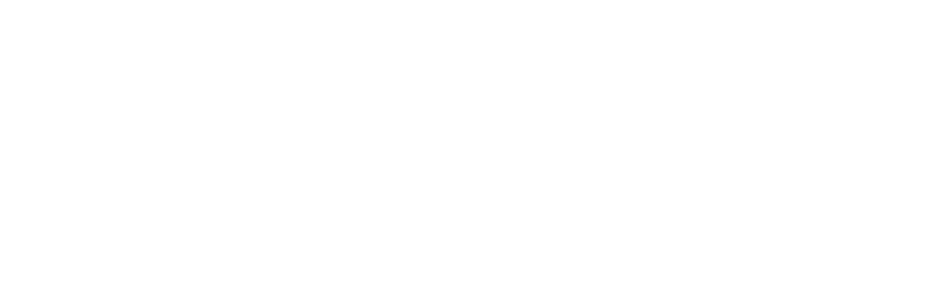
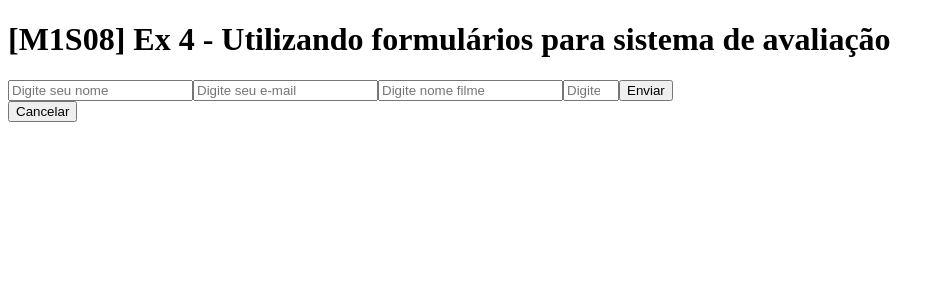
Before and after one commit to RodrigoRaiche/exerciciosAngular, an Angular app: page /avaliacao in a window 1280 px wide. Before the commit this address led to /. Shown: the top 300 px of the page, without its empty margins (0-945 px from the left). Built offline with nearby package versions, Linux system fonts and the light colour scheme.

Commit message:
[M1S08] Ex 4 - formulário para sistema avaliação

```diff
--- a/src/app/app.module.ts
+++ b/src/app/app.module.ts
@@ -7,6 +7,7 @@
 import { FormsModule, ReactiveFormsModule } from '@angular/forms';
 import { InputBuscaComponent } from './views/input-busca/input-busca.component';
 import { CalculoMultiplosComponent } from './views/calculo-multiplos/calculo-multiplos.component';
+import { SistemaAvaliacaoComponent } from './views/sistema-avaliacao/sistema-avaliacao.component';
 
 
 @NgModule({
@@ -14,7 +15,8 @@
     AppComponent,
     LoginComponent,
     InputBuscaComponent,
-    CalculoMultiplosComponent
+    CalculoMultiplosComponent,
+    SistemaAvaliacaoComponent
   ],
   imports: [
     BrowserModule,
--- /dev/null
+++ b/src/app/views/sistema-avaliacao/sistema-avaliacao.component.html
@@ -0,0 +1,10 @@
+<h1>[M1S08] Ex 4 - Utilizando formulários para sistema de avaliação</h1>
+<form [formGroup]="_form" (ngSubmit)="submit()">
+    <input  type="text" name="nome" id="nome" placeholder="Digite seu nome" formControlName="nome">
+    <input  type="email" name="email" id="email" placeholder="Digite seu e-mail" formControlName="email" >
+    <input  type="text" name="nomeFilme" id="nomeFilme" placeholder="Digite nome filme" formControlName="nomeFilme">
+    <input  type="number" name="avaliacao" id="avaliacao" maxlength="02" min="1" max="10" placeholder="Digite sua avaliação(1 a 10)" formControlName="avaliacao">
+    <button type="submit">Enviar</button>
+</form>
+<button id="btnLimpar" (click)="acaoLimpar()">Cancelar</button>
+<span>{{resultado}}</span>
--- /dev/null
+++ b/src/app/views/sistema-avaliacao/sistema-avaliacao.component.ts
@@ -0,0 +1,54 @@
+import { Component, OnInit } from '@angular/core';
+import { FormBuilder, FormGroup, Validators } from '@angular/forms';
+
+
+@Component({
+  selector: 'app-sistema-avaliacao',
+  templateUrl: './sistema-avaliacao.component.html',
+  styleUrls: ['./sistema-avaliacao.component.scss']
+})
+export class SistemaAvaliacaoComponent implements OnInit {
+
+
+  formValid = true;
+  resultado = '';
+
+  _form: FormGroup = this.formBuilder.group({
+    nome: ['', [Validators.required, Validators.minLength(5)]],
+    email: ['', [Validators.required]],
+    nomeFilme: ['', [Validators.required, Validators.minLength(5)]],
+    avaliacao: ['', [Validators.required, Validators.maxLength(2), Validators.min(1), Validators.max(10)]]
+  })
+
+
+  constructor(
+    private formBuilder: FormBuilder) { }
+
+  submit() {
+    console.log(this._form.value)
+    if (this._form.valid) {
+       this.resultado = `Você avaliou o filme ${this._form.value.nomeFilme}`
+    }
+    else{
+      this.resultado = ''
+    }
+  }
+
+
+  acaoLimpar() {
+    this._form.setValue({
+      nome: '',
+      email: '',
+      nomeFilme: '',
+      avaliacao: ''
+
+    })
+    this.resultado = '';
+  }
+
+  ngOnInit(): void {
+
+
+  }
+
+}
```
Also changed, not shown: src/app/app-routing.module.ts (+7 -0 lines), src/app/views/sistema-avaliacao/sistema-avaliacao.component.scss (added), 1 other file (tests, documents, lock files or other folders).
